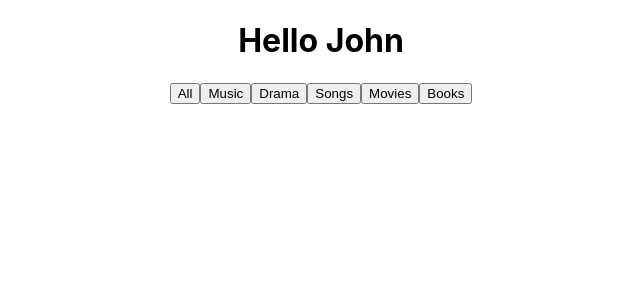
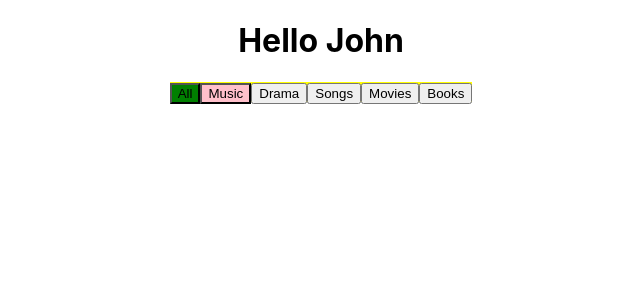
Before and after one commit to ManojNambiraj/Qtree_Dec25_React, a React (Create React App) app: page / in a window 1280 px wide. Shown: the top 300 px of the page, without its empty margins (319-959 px from the left). Built offline with nearby package versions, Linux system fonts and the light colour scheme.

Commit message:
Props contd

```diff
--- a/src/App.js
+++ b/src/App.js
@@ -1,17 +1,21 @@
-import './App.css';
-import NewBtn from './NewBtn';
+import "./App.css";
+import NewBtn from "./NewBtn";
 
 function App() {
+  function handle(value) {
+    alert(value);
+  }
+
   return (
     <div className="App">
       <h1>Hello John</h1>
 
-      <NewBtn btnName = "All" />
-      <NewBtn btnName = "Music" />
-      <NewBtn btnName = "Drama" />
-      <NewBtn btnName = "Songs" />
-      <NewBtn btnName = "Movies" />
-      <NewBtn btnName = "Books" />
+      <NewBtn btnName="All" btnColor="green" handle={handle} />
+      <NewBtn btnName="Music" btnColor="pink" handle={handle} />
+      <NewBtn btnName="Drama" handle={handle} />
+      <NewBtn btnName="Songs" handle={handle} />
+      <NewBtn btnName="Movies" handle={handle} />
+      <NewBtn btnName="Books" handle={handle} />
     </div>
   );
 }
--- /dev/null
+++ b/src/NewBtn.css
@@ -0,0 +1,3 @@
+.childCompo{
+    background-color: yellow;
+}
--- a/src/NewBtn.js
+++ b/src/NewBtn.js
@@ -1,11 +1,17 @@
-import React from 'react'
+import React from "react";
+import "./NewBtn.css";
 
 function NewBtn(props) {
   return (
-    <span>
-      <button>{props.btnName}</button>
+    <span className="childCompo">
+      <button
+        style={{ backgroundColor: props.btnColor }}
+        onClick={() => {props.handle(props.btnName)}}
+      >
+        {props.btnName}
+      </button>
     </span>
   );
 }
 
-export default NewBtn
+export default NewBtn;
```
